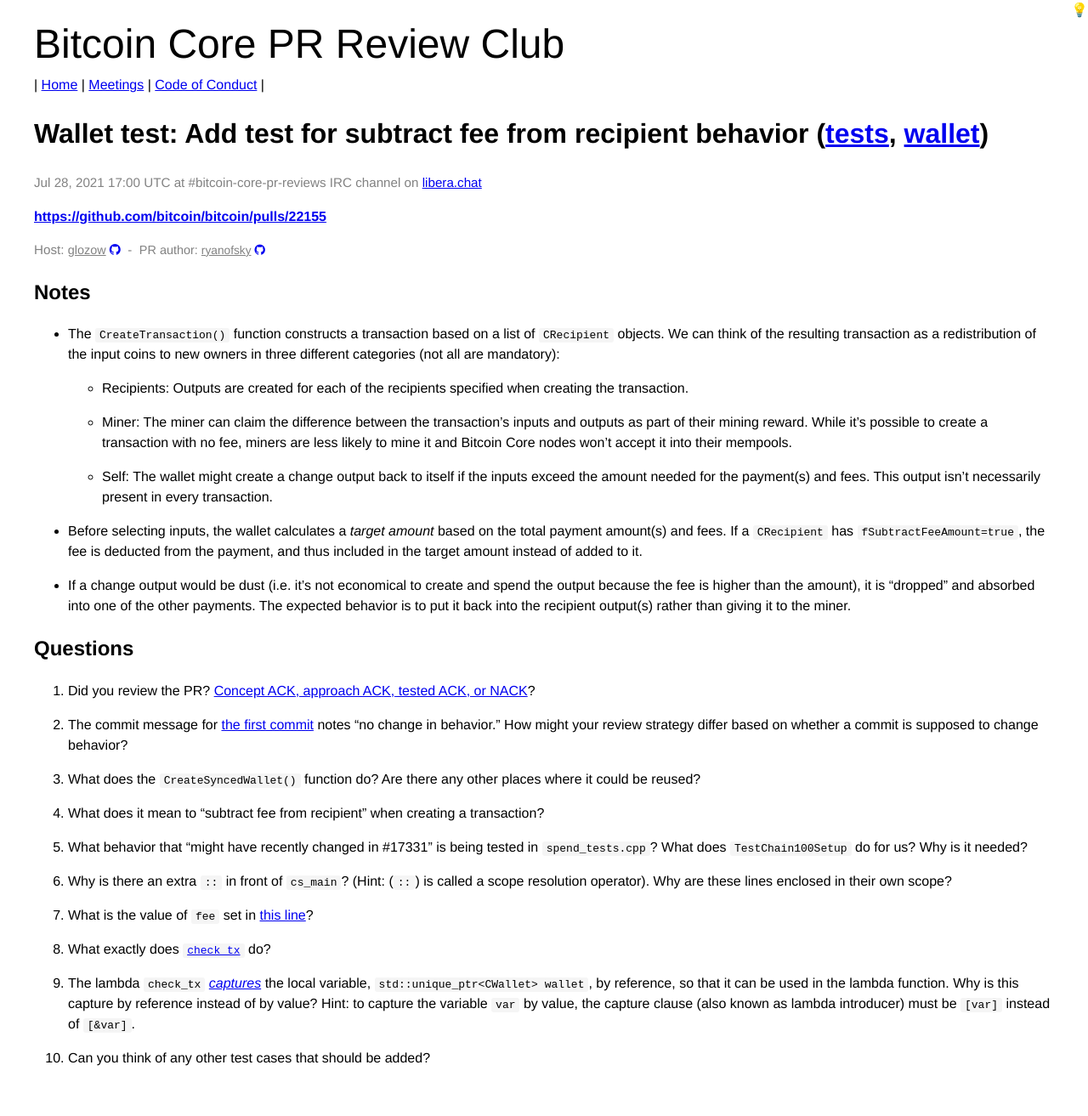
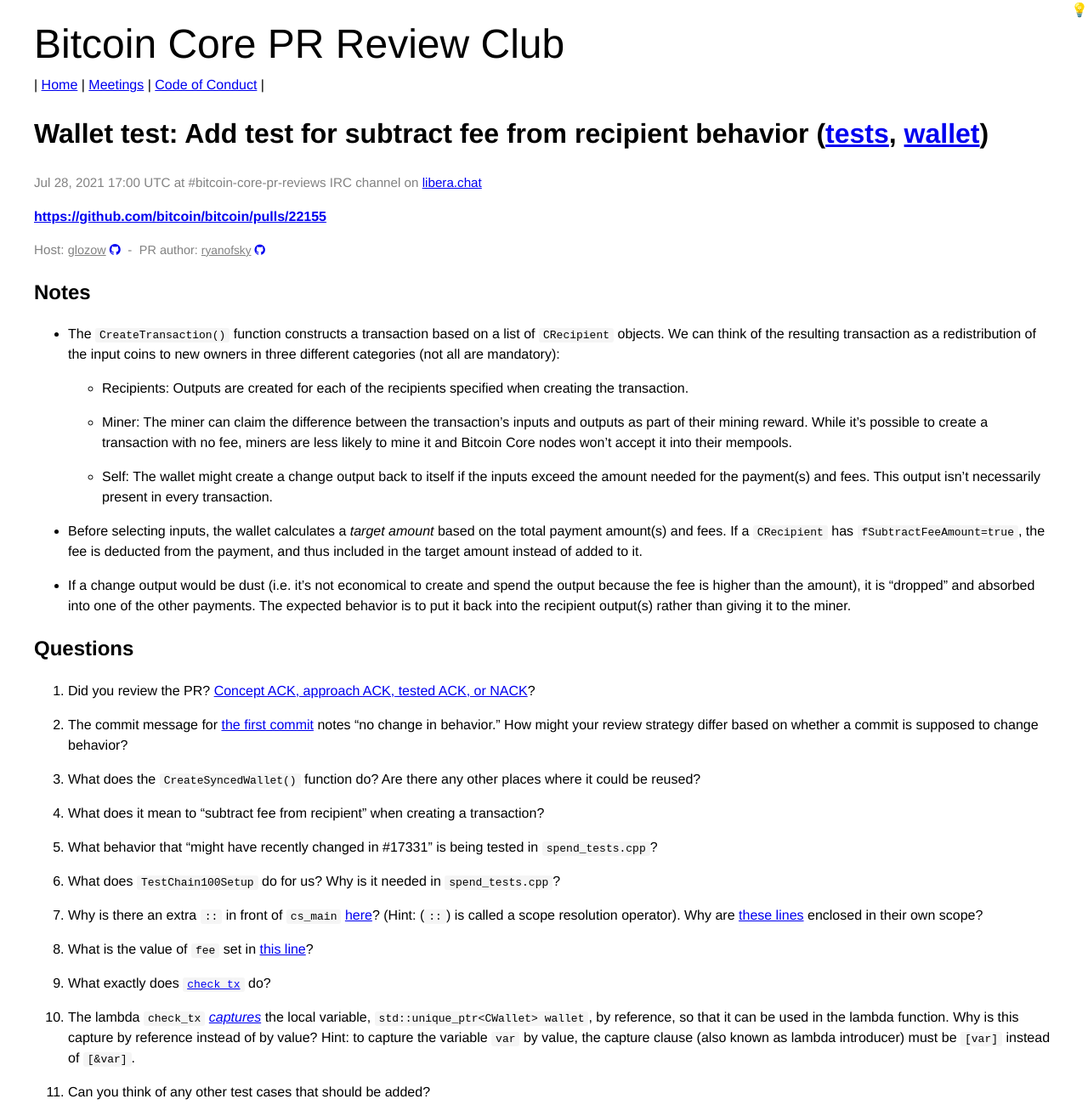
Before and after one commit to bitcoin-core-review-club/website, a Jekyll site: the page built from _posts/2021-07-28-#22155.md, in a window 1280 px wide. Shown: the whole page at 85% size. Built offline with Jekyll 4.4.1, drawn with Linux system fonts in a browser that asks for light colours; before the commit the page ends 1273 px from its top, so only the background shows below that.

Commit message:
add link and separate questions

```diff
--- a/_posts/2021-07-28-#22155.md
+++ b/_posts/2021-07-28-#22155.md
@@ -49,24 +49,29 @@
 4. What does it mean to "subtract fee from recipient" when creating a transaction?
 
 5. What behavior that "might have recently changed in #17331" is being tested in `spend_tests.cpp`?
-   What does `TestChain100Setup` do for us? Why is it needed?
 
-6. Why is there an extra `::` in front of `cs_main`? (Hint: (`::`) is called a scope resolution operator). Why are these lines enclosed in their own scope?
+6. What does `TestChain100Setup` do for us? Why is it needed in `spend_tests.cpp`?
 
-7. What is the value of `fee` set in [this
+7. Why is there an extra `::` in front of `cs_main`
+   [here](https://github.com/bitcoin/bitcoin/blob/fe6dc76b7c9c5405f37464a3b19fcf82aaf22861/src/wallet/test/util.cpp#L21)?
+(Hint: (`::`) is called a scope resolution operator). Why are [these
+lines](https://github.com/bitcoin/bitcoin/blob/fe6dc76b7c9c5405f37464a3b19fcf82aaf22861/src/wallet/test/util.cpp#L20-L29)
+enclosed in their own scope?
+
+8. What is the value of `fee` set in [this
    line](https://github.com/bitcoin/bitcoin/blob/fe6dc76b7c9c5405f37464a3b19fcf82aaf22861/src/wallet/test/spend_tests.cpp#L44)?
 
-8. What exactly does
+9. What exactly does
    [`check_tx`](https://github.com/bitcoin/bitcoin/blob/fe6dc76b7c9c5405f37464a3b19fcf82aaf22861/src/wallet/test/spend_tests.cpp#L25-L40)
    do?
 
-9. The lambda `check_tx`
+10. The lambda `check_tx`
    [_captures_](https://en.cppreference.com/w/cpp/language/lambda#Lambda_capture) the local variable,
    `std::unique_ptr<CWallet> wallet`, by reference, so that it can be used in the lambda function. Why
    is this capture by reference instead of by value? Hint: to capture the variable `var` by value, the
    capture clause (also known as lambda introducer) must be `[var]` instead of `[&var]`.
 
-10. Can you think of any other test cases that should be added?
+11. Can you think of any other test cases that should be added?
 
 <!-- TODO: After meeting, uncomment and add meeting log between the irc tags
 ## Meeting Log
```
